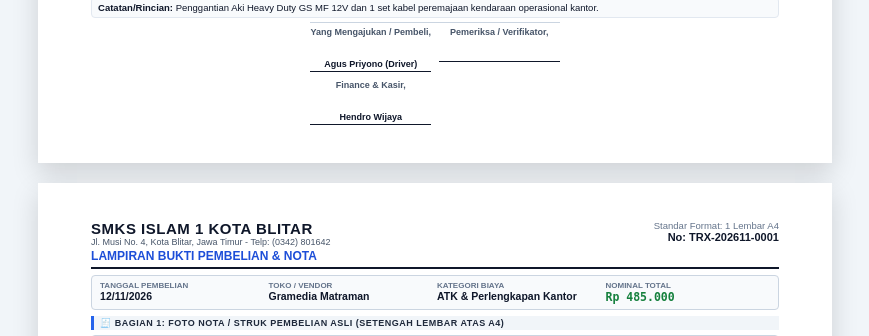
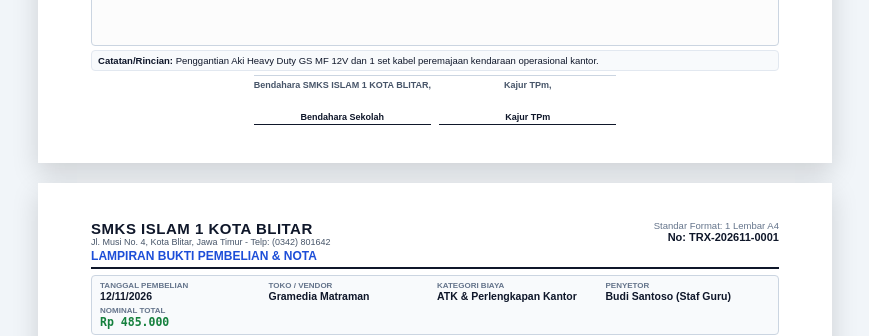
Before and after one commit to kasansoleh/notasmki, a Laravel app: page /proofs/batch-print in a window 1280 px wide. Shown: the part 1047-1383 px from the top of the page, without its empty margins (205-1074 px from the left). Run offline with Laravel 12, Linux system fonts and the light colour scheme; data comes from the database, SQL or seed files in the repository.

Commit message:
feat: add Penyetor column to transaction metadata and views

```diff
--- a/app/Http/Controllers/PurchaseProofController.php
+++ b/app/Http/Controllers/PurchaseProofController.php
@@ -74,6 +74,7 @@ class PurchaseProofController extends Controller
             'vendor_name' => 'required|string|max:255',
             'amount' => 'required|numeric|min:0',
             'category' => 'required|string|max:100',
+            'penyetor' => 'nullable|string|max:100',
             'description' => 'nullable|string',
             'submitted_by' => 'nullable|string|max:100',
             'verified_by' => 'nullable|string|max:100',
@@ -134,6 +135,7 @@ class PurchaseProofController extends Controller
             'vendor_name' => 'required|string|max:255',
             'amount' => 'required|numeric|min:0',
             'category' => 'required|string|max:100',
+            'penyetor' => 'nullable|string|max:100',
             'description' => 'nullable|string',
             'submitted_by' => 'nullable|string|max:100',
             'verified_by' => 'nullable|string|max:100',
@@ -219,7 +221,7 @@ class PurchaseProofController extends Controller
             $output = fopen('php://output', 'w');
             fprintf($output, chr(0xEF).chr(0xBB).chr(0xBF)); // BOM for Excel UTF-8
 
-            fputcsv($output, ['No. Bukti', 'Tanggal', 'Vendor/Toko', 'Kategori', 'Nominal (Rp)', 'Keterangan', 'Diajukan Oleh', 'Diverifikasi Oleh', 'Status']);
+            fputcsv($output, ['No. Bukti', 'Tanggal', 'Vendor/Toko', 'Kategori', 'Penyetor', 'Nominal (Rp)', 'Keterangan', 'Bendahara SMKS ISLAM 1 KOTA BLITAR', 'Kajur TPm', 'Status']);
 
             foreach ($proofs as $p) {
                 fputcsv($output, [
@@ -227,10 +229,11 @@ class PurchaseProofController extends Controller
                     $p->transaction_date->format('d/m/Y'),
                     $p->vendor_name,
                     $p->category,
+                    $p->penyetor,
                     $p->amount,
                     $p->description,
                     $p->submitted_by,
-                    $p->verified_by,
+                    $p->finance_by,
                     $p->status,
                 ]);
             }
--- a/app/Models/PurchaseProof.php
+++ b/app/Models/PurchaseProof.php
@@ -13,6 +13,7 @@ class PurchaseProof extends Model
         'vendor_name',
         'amount',
         'category',
+        'penyetor',
         'description',
         'receipt_photo',
         'item_photo',
--- a/resources/views/proofs/batch-print.blade.php
+++ b/resources/views/proofs/batch-print.blade.php
@@ -282,6 +282,10 @@
                         <span class="meta-content">{{ $proof->category }}</span>
                     </div>
                     <div class="meta-col">
+                        <span class="meta-title">Penyetor</span>
+                        <span class="meta-content">{{ $proof->penyetor ?? '-' }}</span>
+                    </div>
+                    <div class="meta-col">
                         <span class="meta-title">Nominal Total</span>
                         <span class="meta-content meta-amount">{{ $proof->formatted_amount }}</span>
                     </div>
@@ -324,15 +328,11 @@
 
                 <div class="signatures">
                     <div>
-                        <div class="sig-role">Yang Mengajukan / Pembeli,</div>
+                        <div class="sig-role">Bendahara SMKS ISLAM 1 KOTA BLITAR,</div>
                         <div class="sig-name">{{ $proof->submitted_by ?? $settings->default_submitted_by }}</div>
                     </div>
                     <div>
-                        <div class="sig-role">Pemeriksa / Verifikator,</div>
-                        <div class="sig-name">{{ $proof->verified_by ?? $settings->default_verified_by }}</div>
-                    </div>
-                    <div>
-                        <div class="sig-role">Finance & Kasir,</div>
+                        <div class="sig-role">Kajur TPm,</div>
                         <div class="sig-name">{{ $proof->finance_by ?? $settings->default_finance_by }}</div>
                     </div>
                 </div>
--- a/resources/views/proofs/edit.blade.php
+++ b/resources/views/proofs/edit.blade.php
@@ -40,6 +40,7 @@
                 </div>
             </div>
 
+            <div class="grid grid-cols-2 gap-4">
                 <div>
                     <label class="block text-xs font-semibold uppercase tracking-wider text-slate-400 mb-1.5">Kategori Pengeluaran *</label>
                     <select name="category" class="w-full bg-slate-900 border border-slate-700 rounded-lg px-3.5 py-2 text-sm text-slate-100 focus:border-blue-500 focus:outline-none">
@@ -47,6 +48,11 @@
                             <option value="{{ $cat }}" {{ old('category', $proof->category) == $cat ? 'selected' : '' }}>{{ $cat }}</option>
                         @endforeach
                     </select>
+                </div>
+                <div>
+                    <label class="block text-xs font-semibold uppercase tracking-wider text-slate-400 mb-1.5">Nama Penyetor</label>
+                    <input type="text" name="penyetor" value="{{ old('penyetor', $proof->penyetor) }}" placeholder="Contoh: Pak Budi / Teknisi Bengkel" class="w-full bg-slate-900 border border-slate-700 rounded-lg px-3.5 py-2 text-sm text-slate-100 focus:border-blue-500 focus:outline-none">
+                </div>
             </div>
 
             <div>
--- a/resources/views/proofs/index.blade.php
+++ b/resources/views/proofs/index.blade.php
@@ -90,7 +90,9 @@
                             </td>
                             <td class="py-3.5 px-4">
                                 <div class="font-semibold text-white">{{ $proof->vendor_name }}</div>
-                                <span class="text-xs text-slate-400">Oleh: {{ $proof->submitted_by ?? 'Staf' }}</span>
+                                @if($proof->penyetor)
+                                    <span class="text-xs text-amber-400/90 font-medium block">Penyetor: {{ $proof->penyetor }}</span>
+                                @endif
                             </td>
                             <td class="py-3.5 px-4 max-w-xs">
                                 <span class="inline-block px-2 py-0.5 rounded text-[11px] font-medium bg-blue-900/50 text-blue-300 border border-blue-800 mb-1">
--- a/resources/views/proofs/print.blade.php
+++ b/resources/views/proofs/print.blade.php
@@ -288,6 +288,10 @@
                     <span class="meta-content">{{ $proof->category }}</span>
                 </div>
                 <div class="meta-col">
+                    <span class="meta-title">Penyetor</span>
+                    <span class="meta-content">{{ $proof->penyetor ?? '-' }}</span>
+                </div>
+                <div class="meta-col">
                     <span class="meta-title">Nominal Total</span>
                     <span class="meta-content meta-amount">{{ $proof->formatted_amount }}</span>
                 </div>
--- a/resources/views/proofs/show.blade.php
+++ b/resources/views/proofs/show.blade.php
@@ -49,7 +49,7 @@
                 </div>
 
                 <!-- Meta Table -->
-                <div class="grid grid-cols-4 gap-3 bg-slate-100 p-2.5 rounded text-xs mb-3 border border-slate-300">
+                <div class="grid grid-cols-2 sm:grid-cols-5 gap-3 bg-slate-100 p-2.5 rounded text-xs mb-3 border border-slate-300">
                     <div>
                         <span class="block text-[9px] uppercase font-bold text-slate-500">TANGGAL</span>
                         <span class="font-bold text-slate-900">{{ $proof->transaction_date->format('d/m/Y') }}</span>
@@ -61,6 +61,10 @@
                     <div>
                         <span class="block text-[9px] uppercase font-bold text-slate-500">KATEGORI</span>
                         <span class="font-bold text-slate-900 truncate block">{{ $proof->category }}</span>
+                    </div>
+                    <div>
+                        <span class="block text-[9px] uppercase font-bold text-slate-500">PENYETOR</span>
+                        <span class="font-bold text-slate-900 truncate block">{{ $proof->penyetor ?? '-' }}</span>
                     </div>
                     <div>
                         <span class="block text-[9px] uppercase font-bold text-slate-500">NOMINAL</span>
```
Also changed, not shown: database/seeders/DatabaseSeeder.php (+7 -5 lines), resources/views/proofs/create.blade.php (+13 -1 lines), tests/Feature/PurchaseProofTest.php (+11 -0 lines), database/migrations/2026_11_14_004130_add_penyetor_to_purchase_proofs_table.php (added). Lines whose indentation alone changed are shown as unchanged.
